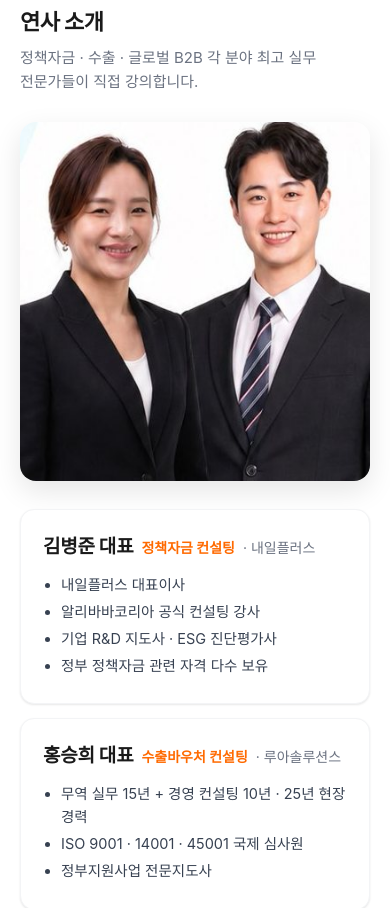
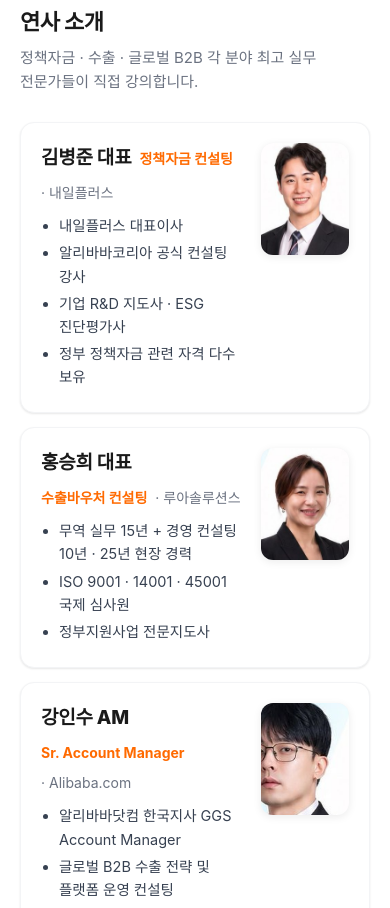
Before and after one commit to biznaeil/export-seminar-2026, a plain HTML site: page index.html in a window 390 px wide. Shown: the part 2300-3208 px from the top of the page. Drawn offline with Linux system fonts and the light colour scheme; a web font is replaced by a local one.

Commit message:
Add 연사별 개별 프로필 사진 (카드 우측)
- 포스터에서 3명 각자 영역만 정밀 추출 (정장 모습)
  - 강인수 AM (좌측, 130x375, 9KB)
  - 홍승희 대표 (중앙, 200x405, 12KB)
  - 김병준 대표 (우측, 200x405, 14KB)
- 그룹 사진(speakers-group.jpg) 제거
- 카드 레이아웃: flex + order:2로 사진 우측 배치
- object-fit: cover + object-position: top center로 비율 다른 사진 통일 표시
- 모바일 88x112, 데스크톱 104x130

```diff
--- a/index.html
+++ b/index.html
@@ -213,26 +213,36 @@
   .slot-body p { margin: 0; color: var(--gray-500); font-size: 14px; }
 
   /* ───────── 연사 ───────── */
-  /* 연사 사진 — 원본 포스터에서 추출. 좌측 인물(김병준 대표)은 포스터 디자인상
-     텍스트와 너무 가까이 붙어 깔끔히 잘라낼 수 없어 일단 제외. 본인 프로필 사진을
-     별도 받으면 좌측에 합성 예정. 현재는 홍승희 대표 + 강인수 매니저 2인. (2026-05-06) */
-  .speakers-photo {
-    display: block;
-    width: 100%;
-    max-width: 360px;
-    height: auto;
-    margin: 0 auto 28px;
-    border-radius: 16px;
-    box-shadow: 0 10px 28px rgba(0,0,0,.10);
-  }
-
   .speakers { display: grid; grid-template-columns: 1fr; gap: 14px; }
+  /* 연사 카드: 사진을 우측에 배치 (사용자 요청). flex-row + body는 좌측,
+     photo는 order:2로 우측. 모바일에서도 사진이 작아 텍스트 가독성 유지. (2026-05-06) */
   .speaker {
+    display: flex;
+    gap: 16px;
+    align-items: flex-start;
     background: #fff;
     border: 1px solid var(--gray-100);
     border-radius: var(--radius);
-    padding: 22px;
+    padding: 20px;
     box-shadow: var(--shadow-sm);
+  }
+  .speaker-body { flex: 1 1 auto; min-width: 0; }
+  /* 사진 — 포스터에서 개별 추출. 비율이 다르지만 object-fit:cover로 통일.
+     object-position:top center로 얼굴이 잘리지 않게 함 */
+  .speaker-photo {
+    order: 2;
+    flex: 0 0 88px;
+    width: 88px;
+    height: 112px;
+    object-fit: cover;
+    object-position: top center;
+    border-radius: 12px;
+    background: var(--gray-100);
+    box-shadow: 0 2px 8px rgba(0,0,0,.08);
+  }
+  @media (min-width: 560px) {
+    .speaker-photo { flex-basis: 104px; width: 104px; height: 130px; }
+    .speaker { padding: 24px; gap: 20px; }
   }
   .speaker-head {
     display: flex; align-items: baseline; gap: 8px;
@@ -686,16 +696,11 @@
     <h2 class="section-title">연사 소개</h2>
     <p class="section-lead">정책자금 · 수출 · 글로벌 B2B 각 분야 최고 실무 전문가들이 직접 강의합니다.</p>
 
-    <!-- 연사 사진 (홍승희 대표, 강인수 매니저). 김병준 대표 본인 사진은
-         별도 받는 대로 합성 예정. 신뢰감/실재감 부여, lazy로 첫 화면 부담 없음 -->
-    <img class="speakers-photo"
-         src="speakers-group.jpg"
-         alt="연사진 — 홍승희 대표(루아솔루션스), 강인수 매니저(알리바바닷컴)"
-         width="395" height="405"
-         loading="lazy" />
-
     <div class="speakers">
       <article class="speaker">
+        <!-- 사진은 우측 배치 (CSS order:2). 포스터에서 개별 추출 -->
+        <img class="speaker-photo" src="kim-byungjun.jpg" alt="김병준 대표 — 내일플러스" width="200" height="405" loading="lazy" />
+        <div class="speaker-body">
           <div class="speaker-head">
             <span class="speaker-name">김병준 대표</span>
             <span class="speaker-role">정책자금 컨설팅</span>
@@ -707,9 +712,12 @@
             <li>기업 R&amp;D 지도사 · ESG 진단평가사</li>
             <li>정부 정책자금 관련 자격 다수 보유</li>
           </ul>
+        </div>
       </article>
 
       <article class="speaker">
+        <img class="speaker-photo" src="hong-seunghee.jpg" alt="홍승희 대표 — 루아솔루션스" width="200" height="405" loading="lazy" />
+        <div class="speaker-body">
           <div class="speaker-head">
             <span class="speaker-name">홍승희 대표</span>
             <span class="speaker-role">수출바우처 컨설팅</span>
@@ -720,9 +728,12 @@
             <li>ISO 9001 · 14001 · 45001 국제 심사원</li>
             <li>정부지원사업 전문지도사</li>
           </ul>
+        </div>
       </article>
 
       <article class="speaker">
+        <img class="speaker-photo" src="kang-insu.jpg" alt="강인수 AM — Alibaba.com" width="130" height="375" loading="lazy" />
+        <div class="speaker-body">
           <div class="speaker-head">
             <span class="speaker-name">강인수 AM</span>
             <span class="speaker-role">Sr. Account Manager</span>
@@ -732,6 +743,7 @@
             <li>알리바바닷컴 한국지사 GGS Account Manager</li>
             <li>글로벌 B2B 수출 전략 및 플랫폼 운영 컨설팅</li>
           </ul>
+        </div>
       </article>
     </div>
   </div>
```
Also changed, not shown: hong-seunghee.jpg (added), kang-insu.jpg (added), kim-byungjun.jpg (added), speakers-group.jpg (deleted). Lines whose indentation alone changed are shown as unchanged.
